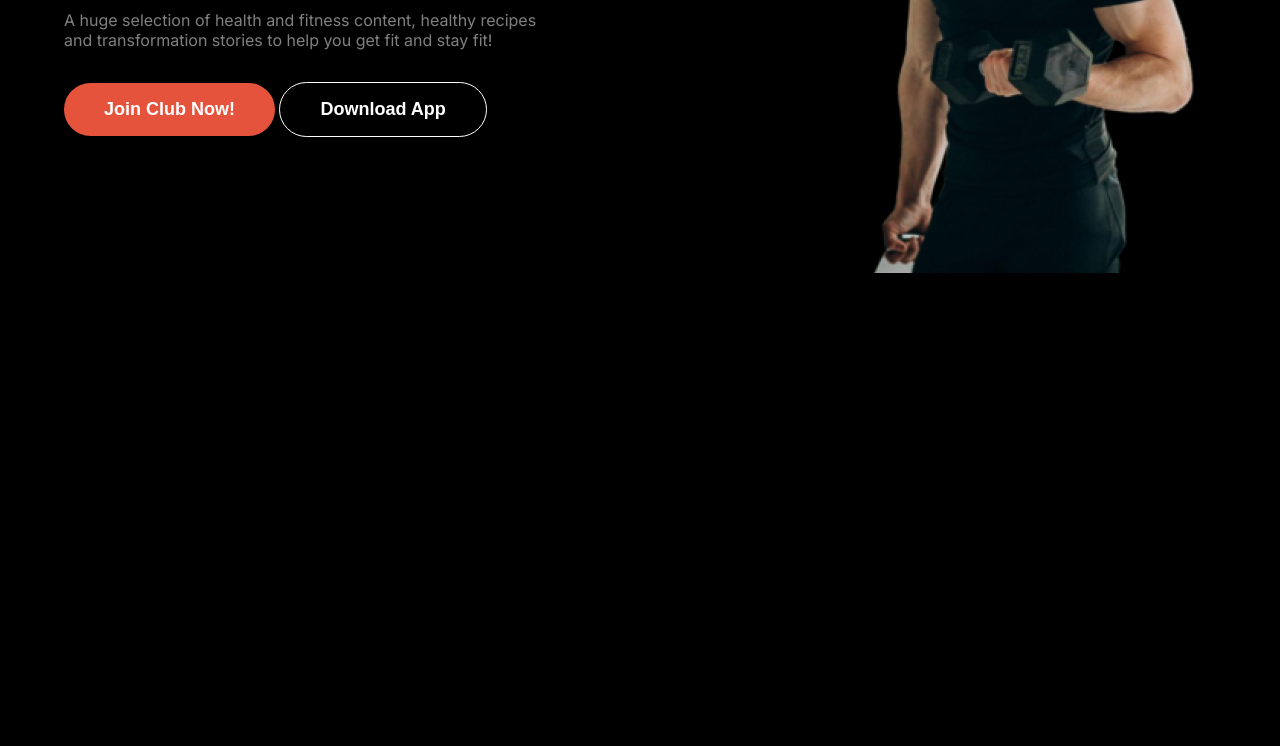
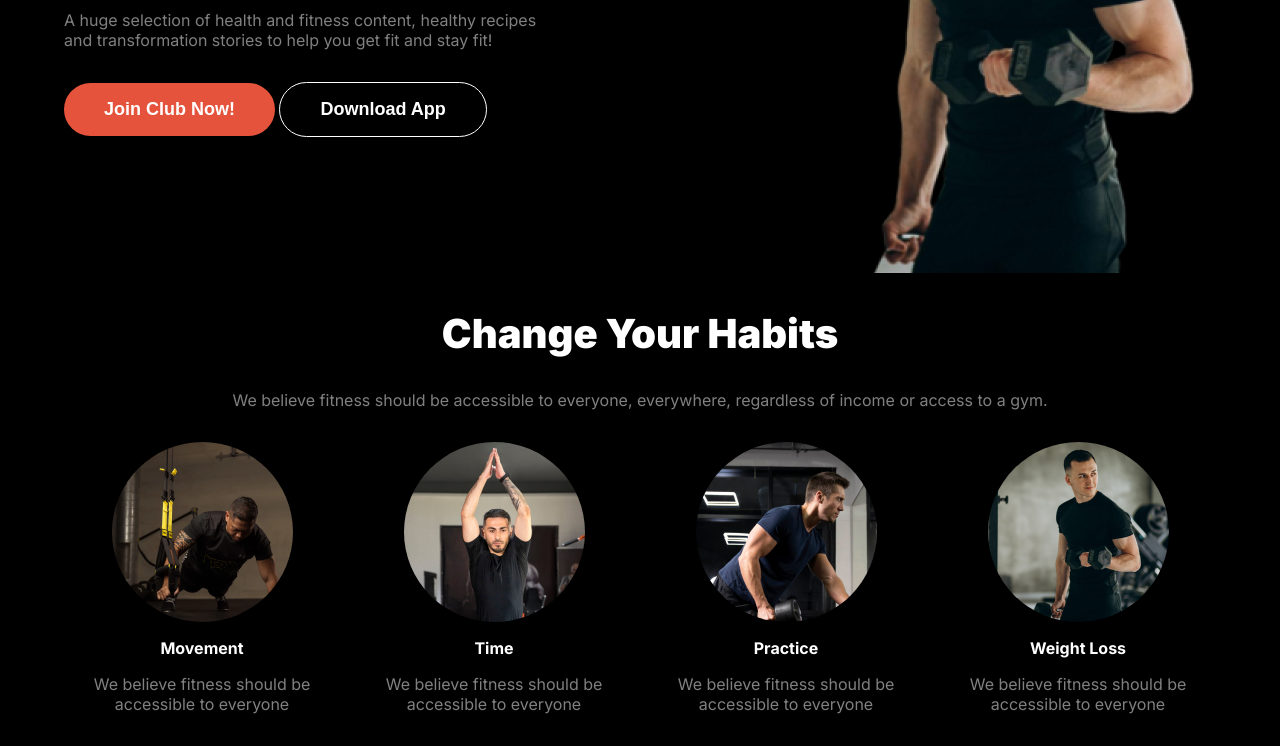
Before and after one commit to syedejaj/task-two-10, a plain HTML site: page index.html in a window 1280 px wide. Shown: the part 414-1160 px from the top of the page. Before the commit the page ends 800 px from the top, so only its background shows below. Drawn offline with Linux system fonts and the light colour scheme.

Commit message:
habit secetion added

```diff
--- a/index.html
+++ b/index.html
@@ -46,6 +46,36 @@
             </div>
 
         </section>
+        <section class="habit-section container">
+            <div class="habit-description">
+                <h2>Change Your Habits</h2>
+                <p>We believe fitness should be accessible to everyone, everywhere, regardless of income or access to a
+                    gym.
+                </p>
+            </div>
+            <div class="habits">
+                <div class="habit1">
+                    <img src="images/image 3.png" alt="">
+                    <h4>Movement</h4>
+                    <p>We believe fitness should be accessible to everyone</p>
+                </div>
+                <div class="habit2">
+                    <img src="images/image 2.png" alt="">
+                    <h4>Time</h4>
+                    <p>We believe fitness should be accessible to everyone</p>
+                </div>
+                <div class="habit3">
+                    <img src="images/image 4.png" alt="">
+                    <h4>Practice</h4>
+                    <p>We believe fitness should be accessible to everyone</p>
+                </div>
+                <div class="habit4">
+                    <img src="images/image 5.png" alt="">
+                    <h4>Weight Loss</h4>
+                    <p>We believe fitness should be accessible to everyone</p>
+                </div>
+            </div>
+        </section>
     </main>
     <footer>
 
--- a/styles/style.css
+++ b/styles/style.css
@@ -16,6 +16,10 @@
 .container {
     width: 90%;
     margin: 2rem auto;
+}
+
+section {
+    margin-bottom: 100px;
 }
 
 i {
@@ -39,6 +43,12 @@ h1 {
 }
 
 h2 {
+    color: white;
+    font-size: 2.5rem;
+    font-weight: 900;
+}
+
+h4 {
     color: white;
 }
 
@@ -134,6 +144,47 @@ nav li a {
     width: 100%;
 }
 
+/* habit styles */
+.habit1,
+.habit2,
+.habit3,
+.habit4 {
+    display: flex;
+    flex-direction: column;
+    gap: 1rem;
+    justify-content: center;
+    align-items: center;
+}
+
+.habit1 p,
+.habit2 p,
+.habit3 p,
+.habit4 p {
+    text-align: center;
+}
+
+.habit1 img,
+.habit2 img,
+.habit3 img,
+.habit4 img {
+    border-radius: 50%;
+}
+
+.habits {
+    display: grid;
+    grid-template-columns: repeat(4, 1fr);
+    gap: 1rem;
+}
+
+.habit-description {
+    display: flex;
+    flex-direction: column;
+    gap: 2rem;
+    justify-content: center;
+    align-items: center;
+    margin-bottom: 2rem;
+}
+
 /* mobile devices  */
 @media screen and (max-width:576px) {
     .fa-bars {
@@ -147,4 +198,8 @@ nav li a {
     .banner {
         flex-direction: column;
     }
+
+    .habits {
+        grid-template-columns: 1fr;
+    }
 }
```
